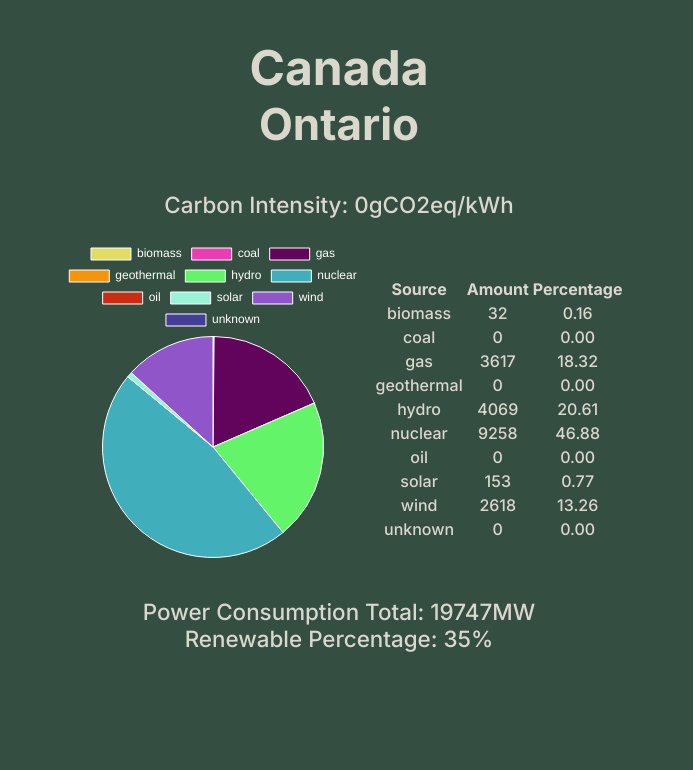
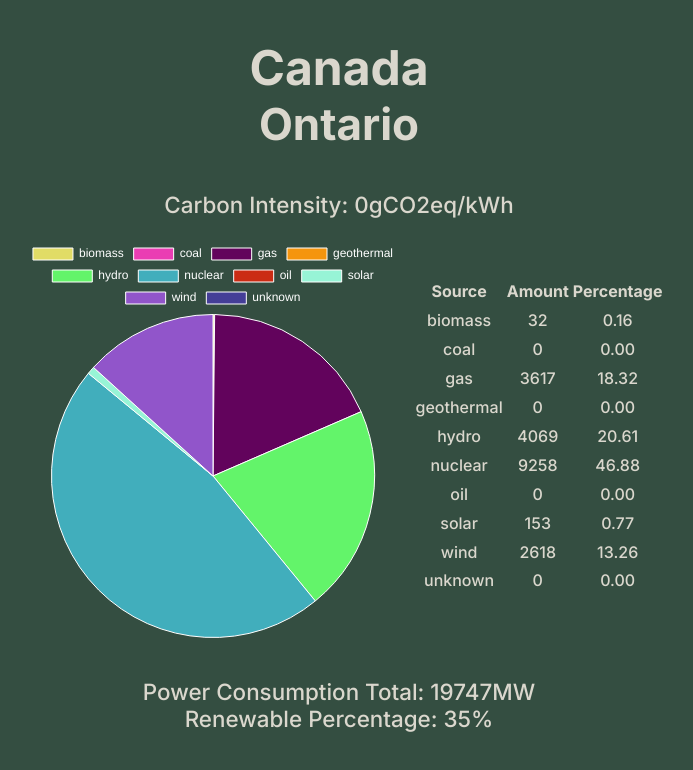
Before and after one commit to SyndicateGit/CheckYourSource, a React (Create React App) app: page / in a window 1280 px wide. Shown: the part 482-1252 px from the top of the page, without its empty margins (301-994 px from the left). Before the commit the page ends 1174 px from the top, so only its background shows below. Built offline with nearby package versions, Linux system fonts and the light colour scheme; no server answers.

Commit message:
Adjusted the size for the pie chart and color of search box

```diff
--- a/src/styles/PieChart.css
+++ b/src/styles/PieChart.css
@@ -8,8 +8,8 @@
     display: flex;
     justify-content: center;
     align-content: center;
-    width: 80vw;
-    height: 40vh;
+    width: 90vw;
+    height: 50vh;
     margin: auto;
 }
 
--- a/src/styles/Search.css
+++ b/src/styles/Search.css
@@ -1,13 +1,12 @@
 :root{
     --Titles:#26423E;
-    --secondaryGreen: #56776A;
+    --secondaryGreen: #3A5A40;
     --font: #DAD7CD;
 }
 
 h1{
     color: var(--Titles);
 }
-
 
 .search-box {
     display: flex;
@@ -18,9 +17,6 @@ h1{
     font-size: 1.5rem;
 }
 
-.search-box p{
-    font-weight: 900;
-}
 #select-province {
     width: 1000px;
     height: 50px;
```
